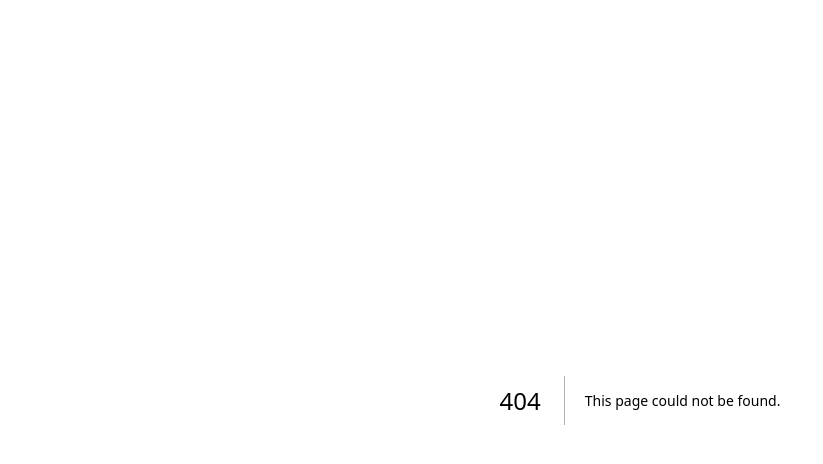
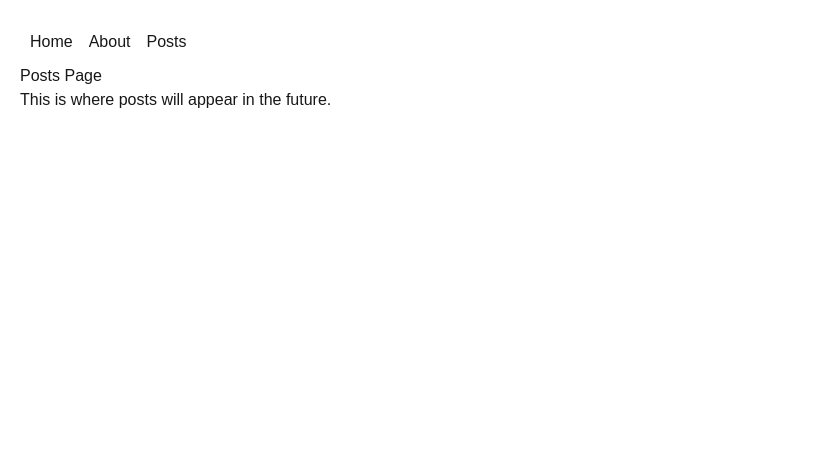
Before and after one commit to jeremiahongwenyi/alx-project-0x02-setup, a Next.js app in the folder alx-project-0x02/: page /posts in a window 1280 px wide. Before the commit this address had no page. Shown: the top 464 px of the page, without its empty margins (0-823 px from the left). Built offline with nearby package versions, Linux system fonts and the light colour scheme.

Commit message:
question 3

```diff
--- a/alx-project-0x02/components/common/Button.tsx
+++ b/alx-project-0x02/components/common/Button.tsx
@@ -1,4 +1,4 @@
-import { ButtonProps } from "@/interfaces";
+import { type ButtonProps } from "@/interfaces";
 import { CSSProperties } from "react";
 
 export default function Button({ label, size = "medium", shape = "rounded-md", onClick }: ButtonProps) {
--- a/alx-project-0x02/components/layout/Header.tsx
+++ b/alx-project-0x02/components/layout/Header.tsx
@@ -1,11 +1,11 @@
-import React from 'react'
-import Link from 'next/link'
+import Link from "next/link";
 
 export default function Header() {
   return (
-   <header style={{ display: "flex", gap: "16px", padding: "10px" }}>
+    <header style={{ display: "flex", gap: "16px", padding: "10px" }}>
       <Link href="/home">Home</Link>
       <Link href="/about">About</Link>
+      <Link href="/posts">Posts</Link>
     </header>
-  )
+  );
 }
--- a/alx-project-0x02/pages/about.tsx
+++ b/alx-project-0x02/pages/about.tsx
@@ -1,8 +1,11 @@
 import Button from "@/components/common/Button";
+import Header from "@/components/layout/Header";
+
 
 export default function About() {
   return (
     <div style={{ padding: "20px" }}>
+        <Header/>
       <h1>About Page</h1>
       <p>Learn more about us here.</p>
 
--- a/alx-project-0x02/pages/home.tsx
+++ b/alx-project-0x02/pages/home.tsx
@@ -1,6 +1,8 @@
 import { useState } from "react";
 import Card from "@/components/common/Card";
 import PostModal from "@/components/common/PostModal";
+import Header from "@/components/layout/Header";
+
 
 interface Post {
   title: string;
@@ -22,6 +24,7 @@ export default function Home() {
 
   return (
     <div style={{ padding: "20px" }}>
+          <Header />
       <h1>Home Page</h1>
 
       <button
--- /dev/null
+++ b/alx-project-0x02/pages/posts.tsx
@@ -0,0 +1,11 @@
+import Header from "@/components/layout/Header";
+
+export default function Posts() {
+  return (
+    <div style={{ padding: "20px" }}>
+      <Header />
+      <h1>Posts Page</h1>
+      <p>This is where posts will appear in the future.</p>
+    </div>
+  );
+}
```
